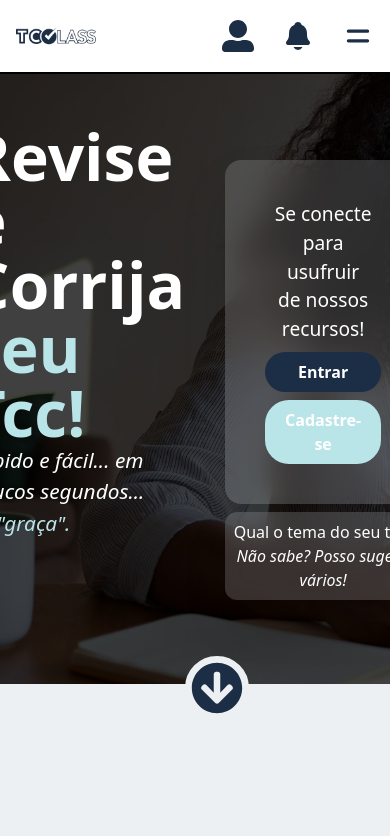
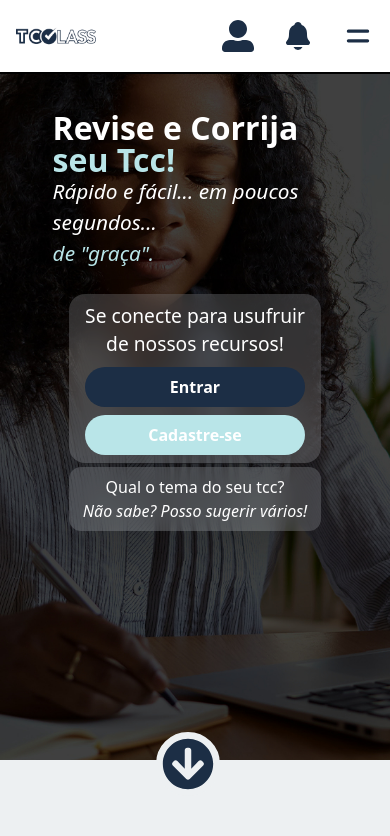
Before and after one commit to AndreCarlos007/TCClass.jsx, a Next.js app: page / in a window 390 px wide. Shown: the top 836 px of the page. Built offline with nearby package versions, Linux system fonts and the light colour scheme.

Commit message:
:iphone: fix: Page Home responsiva para todos os dispositivos

```diff
--- a/src/app/components/Home.jsx
+++ b/src/app/components/Home.jsx
@@ -4,14 +4,14 @@ const Home = () => {
   return (
     <div>
       <div
-        className="relative bg-cover w-full max-w-[100vw] h-screen max-h-[81vh]"
+        className="relative bg-top bg-cover w-full max-w-[100vw] h-screen max-h-[90vh]"
         style={{ backgroundImage: "url(/BackgroundHom.AVIF)" }}
       >
         <div className="">
-          <div className="flex justify-center items-center gap-10 pt-12">
-            <div>
-              <div className=" flex flex-col max-w-[30rem] text-colorWhite">
-                <h1 className="text-[4rem] font-black leading-[4rem]">
+          <div className="flex flex-col md:flex-row justify-center items-center sm:gap-5 md:gap-0 pt-20 lg:gap-10 md:pt-12">
+            <div className="sm:mt-8">
+              <div className=" flex flex-col max-w-[17.8rem] md:max-w-[30rem] text-colorWhite">
+                <h1 className=" text-[2rem] md:text-[4rem] font-black leading-[2rem] md:leading-[4rem]">
                   Revise e Corrija{" "}
                   <span className="text-colorTree">seu Tcc!</span>
                 </h1>
@@ -21,8 +21,8 @@ const Home = () => {
                 </span>
               </div>
             </div>
-            <div className="flex flex-col items-center gap-2">
-              <div className=" shadow-2xl px-[2.5rem] py-[2.5rem] rounded-2xl  bg-gray-300  bg-clip-padding backdrop-filter backdrop-blur-md bg-opacity-20  flex flex-col gap-2 text-center mt-28">
+            <div className="flex flex-col items-center gap-1">
+              <div className=" shadow-2xl px-[1rem] py-[0.5rem] md:px-[2.5rem] md:py-[2.5rem] rounded-2xl  bg-gray-300  bg-clip-padding backdrop-filter backdrop-blur-md bg-opacity-20  flex flex-col gap-2 text-center mt-1 md:mt-28">
                 <div className="">
                   <span className="text-[1.2rem] text-colorWhite font-light">
                     Se conecte para usufruir <br /> de nossos recursos!
@@ -46,7 +46,7 @@ const Home = () => {
         </div>
       </div>
       <div className="bg-colorSecundary">
-        <FaArrowCircleDown className="text-colorPrimary cursor-pointer relative bottom-7 right-[-47.5vw] text-[4rem] border-[6px] border-colorSecundary bg-colorSecundary  rounded-full z-20 " />
+        <FaArrowCircleDown className="text-colorPrimary cursor-pointer relative bottom-7 left-[40vw] md:left-[47.5vw] text-[4rem] border-[6px] border-colorSecundary bg-colorSecundary  rounded-full z-20 " />
       </div>
     </div>
   );
```
